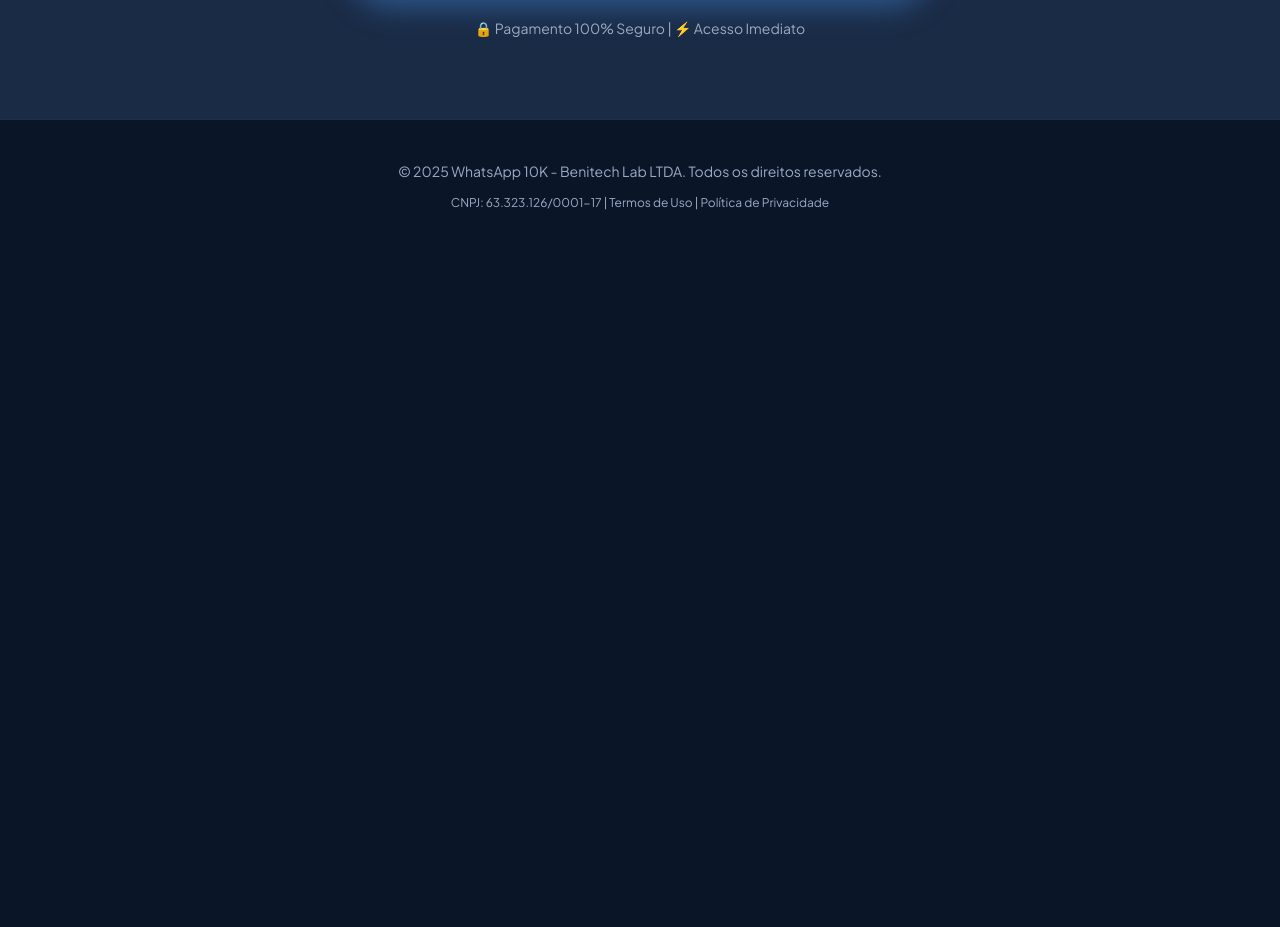
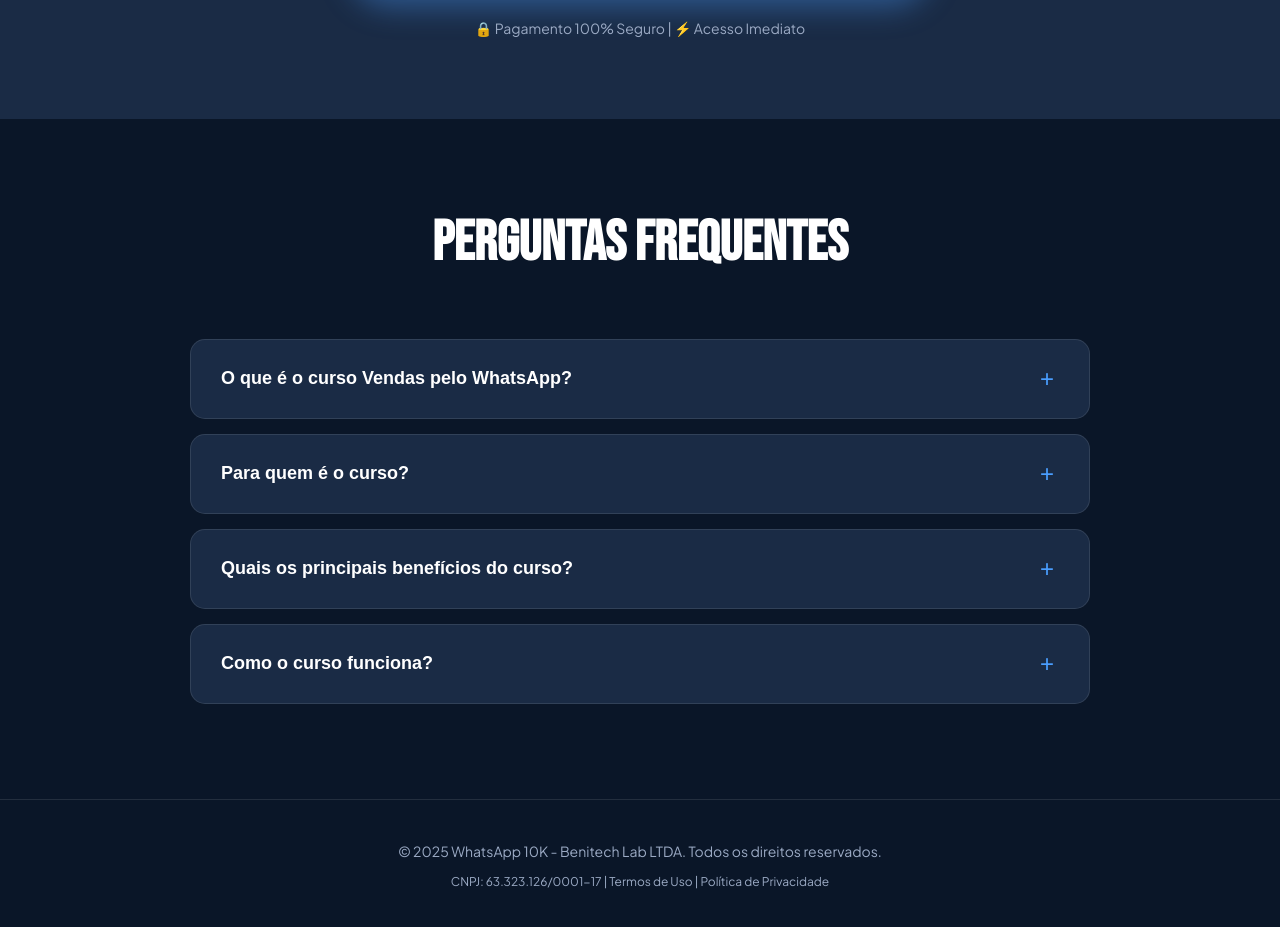
Before and after one commit to doni010520/benitech-landing-page, a plain HTML site: page whatsapp10k/index.html in a window 1280 px wide. Shown: the part 3087-4014 px from the top of the page. Before the commit the page ends 3339 px from the top, so only its background shows below. Drawn offline with Linux system fonts and the light colour scheme.

Commit message:
Add FAQ section with interactive accordion

```diff
--- a/whatsapp10k/index.html
+++ b/whatsapp10k/index.html
@@ -518,6 +518,89 @@
             color: var(--text-muted);
         }
 
+        /* FAQ Section */
+        .faq-section {
+            background: var(--dark);
+            padding: 80px 20px;
+        }
+
+        .faq-title {
+            font-family: 'Bebas Neue', cursive;
+            font-size: clamp(36px, 6vw, 56px);
+            text-align: center;
+            margin-bottom: 50px;
+            color: var(--white);
+            text-transform: uppercase;
+        }
+
+        .faq-container {
+            max-width: 900px;
+            margin: 0 auto;
+        }
+
+        .faq-item {
+            background: var(--dark-lighter);
+            border-radius: 15px;
+            margin-bottom: 15px;
+            border: 1px solid rgba(255, 255, 255, 0.1);
+            overflow: hidden;
+            transition: all 0.3s ease;
+        }
+
+        .faq-item:hover {
+            border-color: var(--primary);
+        }
+
+        .faq-question {
+            width: 100%;
+            padding: 25px 30px;
+            background: transparent;
+            border: none;
+            display: flex;
+            justify-content: space-between;
+            align-items: center;
+            cursor: pointer;
+            color: var(--white);
+            font-size: 18px;
+            font-weight: 600;
+            text-align: left;
+            transition: all 0.3s ease;
+        }
+
+        .faq-question:hover {
+            color: var(--primary);
+        }
+
+        .faq-icon {
+            font-size: 24px;
+            font-weight: 300;
+            color: var(--primary);
+            transition: transform 0.3s ease;
+            min-width: 24px;
+            text-align: center;
+        }
+
+        .faq-item.active .faq-icon {
+            transform: rotate(45deg);
+        }
+
+        .faq-answer {
+            max-height: 0;
+            overflow: hidden;
+            transition: max-height 0.3s ease, padding 0.3s ease;
+        }
+
+        .faq-item.active .faq-answer {
+            max-height: 500px;
+            padding: 0 30px 25px 30px;
+        }
+
+        .faq-answer p {
+            color: var(--text-muted);
+            line-height: 1.8;
+            margin: 0;
+        }
+
         /* Footer */
         footer {
             background: var(--dark);
@@ -698,6 +781,59 @@
         </div>
     </section>
 
+    <!-- FAQ Section -->
+    <section class="faq-section">
+        <div class="container">
+            <h2 class="faq-title">PERGUNTAS FREQUENTES</h2>
+
+            <div class="faq-container">
+                <!-- Pergunta 1 -->
+                <div class="faq-item">
+                    <button class="faq-question">
+                        <span>O que é o curso Vendas pelo WhatsApp?</span>
+                        <span class="faq-icon">+</span>
+                    </button>
+                    <div class="faq-answer">
+                        <p>É um treinamento completo que ensina as melhores técnicas e estratégias para você vender mais e melhor usando o WhatsApp, desde a abordagem inicial até o fechamento e pós-venda.</p>
+                    </div>
+                </div>
+
+                <!-- Pergunta 2 -->
+                <div class="faq-item">
+                    <button class="faq-question">
+                        <span>Para quem é o curso?</span>
+                        <span class="faq-icon">+</span>
+                    </button>
+                    <div class="faq-answer">
+                        <p>Para qualquer pessoa que queira usar o WhatsApp como uma ferramenta poderosa de vendas, seja você um empreendedor, profissional autônomo, vendedor ou gestor de vendas.</p>
+                    </div>
+                </div>
+
+                <!-- Pergunta 3 -->
+                <div class="faq-item">
+                    <button class="faq-question">
+                        <span>Quais os principais benefícios do curso?</span>
+                        <span class="faq-icon">+</span>
+                    </button>
+                    <div class="faq-answer">
+                        <p>Aumento das vendas, otimização do tempo, melhora no relacionamento com clientes, aprendizado de técnicas de negociação e persuasão, e acesso a scripts e modelos prontos para usar.</p>
+                    </div>
+                </div>
+
+                <!-- Pergunta 4 -->
+                <div class="faq-item">
+                    <button class="faq-question">
+                        <span>Como o curso funciona?</span>
+                        <span class="faq-icon">+</span>
+                    </button>
+                    <div class="faq-answer">
+                        <p>O curso é 100% online, com aulas gravadas e materiais complementares, objetivas, dinâmicas e mão na massa, permitindo que você estude no seu ritmo e de onde estiver. São 13 aulas, de 15min em média, com um total aproximado de 3h de duração.</p>
+                    </div>
+                </div>
+            </div>
+        </div>
+    </section>
+
     <!-- Footer -->
     <footer>
         <div class="container">
@@ -728,6 +864,24 @@
                 }
             });
         });
+
+        // FAQ Accordion
+        document.querySelectorAll('.faq-question').forEach(button => {
+            button.addEventListener('click', () => {
+                const faqItem = button.parentElement;
+                const isActive = faqItem.classList.contains('active');
+
+                // Fecha todos os outros itens
+                document.querySelectorAll('.faq-item').forEach(item => {
+                    item.classList.remove('active');
+                });
+
+                // Se não estava ativo, abre o clicado
+                if (!isActive) {
+                    faqItem.classList.add('active');
+                }
+            });
+        });
     </script>
 </body>
 </html>
```
